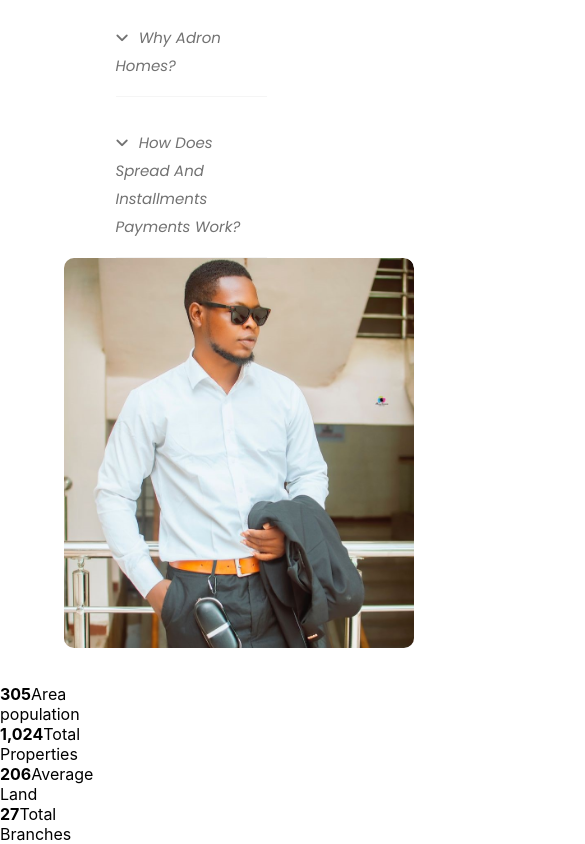
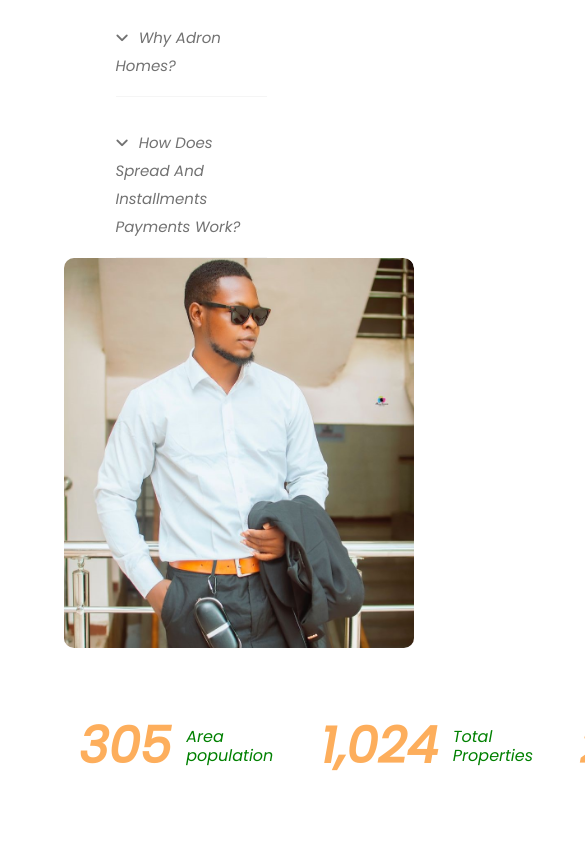
Before and after one commit to Tusshed/Estate-Upgrade, a React (Create React App) app: page / in a window 390 px wide. Shown: the part 5662-6506 px from the top of the page, 585 px wide, since content can reach past the window. Built offline with nearby package versions, Linux system fonts and the light colour scheme; a web font is replaced by a local one.

Commit message:
Counter Updated, however details should be altered

```diff
--- a/src/Component/Counter.js
+++ b/src/Component/Counter.js
@@ -1,6 +1,8 @@
 import React, { Fragment, useState } from "react";
 import CountUp from "react-countup";
 import VisibilitySensor from "react-visibility-sensor";
+import "../Css/Counter.css";
+
 const Counter = ({ className, ...rest }) => {
   const [viewPortEntered, setViewPortEntered] = useState(false);
   return (
--- a/src/Css/Counter.css
+++ b/src/Css/Counter.css
@@ -0,0 +1,50 @@
+.counter {
+    padding: 2rem 3rem 4rem 3rem;
+}
+
+.counter-row {
+    display: grid;
+    grid-template-columns: 1fr 1fr 1fr 1fr;
+}
+
+.counter-column {
+    display: flex;
+    justify-content: center;
+    align-items: center;
+    padding-left: 1rem;
+    padding-right: 1rem;
+}
+
+.counter-column .counter-number {
+    font-weight: 600;
+    font-size: 50px;
+    font-family: "Poppins", sans-serif;
+    color: #fdae5c;
+}
+
+.counter-column span {
+    display: block;
+    font-style: 18px;
+    color: green;
+    line-height: 1.2;
+    padding-left: 15px;
+    font-family: "Poppins", sans-serif;
+}
+
+@media screen and(max-width:1034px) {
+    .counter-row {
+        grid-template-columns: 1fr 1fr;
+    }
+    .counter-column {
+        padding: 2rem 0 2rem 0;
+    }
+}
+
+@media screen and(max-width:560px) {
+    .counter {
+        padding: 1rem 1rem 2rem 1rem;
+    }
+    .counter-row {
+        grid-template-columns: 1fr;
+    }
+}
```
